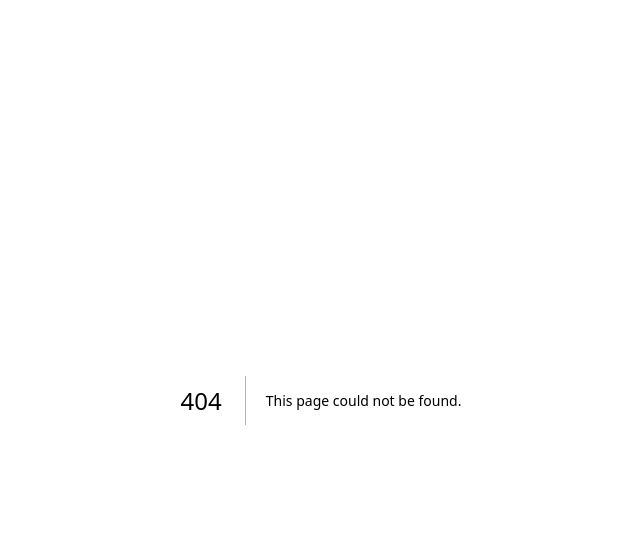
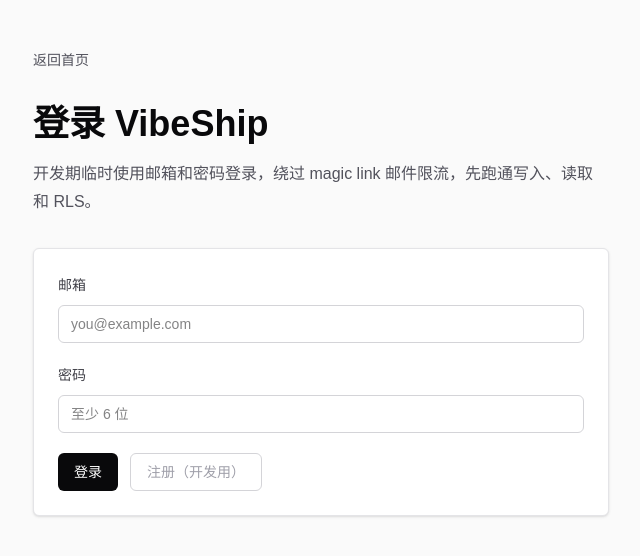
Before and after one commit to guminghui1996-gif/vibeship, a Next.js app: page /login in a window 1280 px wide. Before the commit this address had no page. Shown: the top 556 px of the page, without its empty margins (319-959 px from the left). Built offline with nearby package versions, Linux system fonts and the light colour scheme; no server answers.

Commit message:
supabase logs primary + day4 archive

```diff
--- /dev/null
+++ b/app/login/page.tsx
@@ -0,0 +1,138 @@
+"use client";
+
+import Link from "next/link";
+import { FormEvent, useState } from "react";
+import { useRouter } from "next/navigation";
+import { supabase } from "@/lib/supabaseClient";
+
+export default function LoginPage() {
+  const router = useRouter();
+  const [email, setEmail] = useState("");
+  const [password, setPassword] = useState("");
+  const [error, setError] = useState("");
+  const [message, setMessage] = useState("");
+  const [isPending, setIsPending] = useState(false);
+
+  async function handleLogin(event: FormEvent<HTMLFormElement>) {
+    event.preventDefault();
+    setError("");
+    setMessage("");
+    setIsPending(true);
+
+    const { error: signInError } = await supabase.auth.signInWithPassword({
+      email,
+      password
+    });
+
+    setIsPending(false);
+
+    if (signInError) {
+      setError(signInError.message);
+      return;
+    }
+
+    router.push("/new");
+  }
+
+  async function handleSignUp() {
+    setError("");
+    setMessage("");
+    setIsPending(true);
+
+    const { error: signUpError } = await supabase.auth.signUp({
+      email,
+      password
+    });
+
+    setIsPending(false);
+
+    if (signUpError) {
+      setError(signUpError.message);
+      return;
+    }
+
+    setMessage("注册成功。现在可以用这个邮箱和密码登录。");
+  }
+
+  return (
+    <main className="min-h-screen bg-zinc-50 px-6 py-12 text-zinc-950">
+      <section className="mx-auto w-full max-w-xl">
+        <Link
+          className="text-sm font-medium text-zinc-600 transition hover:text-zinc-950"
+          href="/"
+        >
+          返回首页
+        </Link>
+
+        <header className="mt-8">
+          <h1 className="text-3xl font-semibold tracking-normal sm:text-4xl">
+            登录 VibeShip
+          </h1>
+          <p className="mt-4 text-base leading-7 text-zinc-600">
+            开发期临时使用邮箱和密码登录，绕过 magic link 邮件限流，先跑通写入、读取和 RLS。
+          </p>
+        </header>
+
+        <form
+          className="mt-8 rounded-md border border-zinc-200 bg-white p-6 shadow-sm"
+          onSubmit={handleLogin}
+        >
+          <label className="block">
+            <span className="text-sm font-medium text-zinc-700">邮箱</span>
+            <input
+              className="mt-2 w-full rounded-md border border-zinc-300 bg-white px-3 py-2 text-sm outline-none transition focus:border-zinc-950"
+              onChange={(event) => setEmail(event.target.value)}
+              placeholder="you@example.com"
+              required
+              type="email"
+              value={email}
+            />
+          </label>
+
+          <label className="mt-5 block">
+            <span className="text-sm font-medium text-zinc-700">密码</span>
+            <input
+              className="mt-2 w-full rounded-md border border-zinc-300 bg-white px-3 py-2 text-sm outline-none transition focus:border-zinc-950"
+              minLength={6}
+              onChange={(event) => setPassword(event.target.value)}
+              placeholder="至少 6 位"
+              required
+              type="password"
+              value={password}
+            />
+          </label>
+
+          <div className="mt-5 flex flex-wrap gap-3">
+            <button
+              className="inline-flex items-center rounded-md bg-zinc-950 px-4 py-2 text-sm font-medium text-white transition hover:bg-zinc-800 disabled:cursor-not-allowed disabled:bg-zinc-400"
+              disabled={isPending}
+              type="submit"
+            >
+              {isPending ? "处理中..." : "登录"}
+            </button>
+            <button
+              className="inline-flex items-center rounded-md border border-zinc-300 bg-white px-4 py-2 text-sm font-medium text-zinc-950 transition hover:bg-zinc-50 disabled:cursor-not-allowed disabled:text-zinc-400"
+              disabled={isPending || !email || password.length < 6}
+              onClick={handleSignUp}
+              type="button"
+            >
+              注册（开发用）
+            </button>
+          </div>
+
+          {message ? (
+            <p className="mt-4 rounded-md border border-emerald-200 bg-emerald-50 p-4 text-sm text-emerald-800">
+              {message}
+            </p>
+          ) : null}
+
+          {error ? (
+            <p className="mt-4 rounded-md border border-red-200 bg-red-50 p-4 text-sm text-red-700">
+              {error}
+            </p>
+          ) : null}
+        </form>
+      </section>
+    </main>
+  );
+}
--- a/app/new/NewLogForm.tsx
+++ b/app/new/NewLogForm.tsx
@@ -1,11 +1,9 @@
 "use client";
 
 import Link from "next/link";
-import { useActionState, useMemo, useState } from "react";
+import { FormEvent, useMemo, useState } from "react";
 import Markdown from "@/app/components/Markdown";
-import { saveLogAction, type SaveLogState } from "./actions";
-
-const initialState: SaveLogState = {};
+import { supabase } from "@/lib/supabaseClient";
 
 function getToday() {
   return new Date().toLocaleDateString("en-CA");
@@ -18,7 +16,7 @@
     .filter(Boolean);
 }
 
-function buildPreview({
+function buildMarkdown({
   keyLearnings,
   title,
   todayShipped,
@@ -50,24 +48,25 @@
     "",
     "### Tomorrow plan (3)",
     "",
-    ...(plan.length ? plan.map((item, index) => `${index + 1}) ${item}`) : ["1) "])
+    ...(plan.length ? plan.map((item, index) => `${index + 1}) ${item}`) : ["1) "]),
+    ""
   ].join("\n");
 }
 
 export default function NewLogForm() {
-  const [state, formAction, isPending] = useActionState(
-    saveLogAction,
-    initialState
-  );
   const [date, setDate] = useState(getToday);
   const [title, setTitle] = useState("VibeShip Daily Log");
   const [todayShipped, setTodayShipped] = useState("");
   const [keyLearnings, setKeyLearnings] = useState("");
   const [tomorrowPlan, setTomorrowPlan] = useState("");
+  const [error, setError] = useState("");
+  const [message, setMessage] = useState("");
+  const [savedHref, setSavedHref] = useState("");
+  const [isPending, setIsPending] = useState(false);
 
   const preview = useMemo(
     () =>
-      buildPreview({
+      buildMarkdown({
         keyLearnings,
         title,
         todayShipped,
@@ -76,9 +75,48 @@
     [keyLearnings, title, todayShipped, tomorrowPlan]
   );
 
+  async function handleSubmit(event: FormEvent<HTMLFormElement>) {
+    event.preventDefault();
+    setError("");
+    setMessage("");
+    setSavedHref("");
+    setIsPending(true);
+
+    const {
+      data: { user },
+      error: userError
+    } = await supabase.auth.getUser();
+
+    if (userError || !user) {
+      setIsPending(false);
+      setError("请先登录，再保存日志。");
+      return;
+    }
+
+    const { error: saveError } = await supabase.from("logs").upsert(
+      {
+        content_md: preview,
+        log_date: date,
+        title,
+        user_id: user.id
+      },
+      { onConflict: "user_id,log_date" }
+    );
+
+    setIsPending(false);
+
+    if (saveError) {
+      setError(saveError.message);
+      return;
+    }
+
+    setSavedHref(`/logs/db/${date}`);
+    setMessage("已保存到 Supabase。");
+  }
+
   return (
     <div className="mt-8 grid gap-8 lg:grid-cols-[minmax(0,1fr)_minmax(0,1fr)]">
-      <form action={formAction} className="space-y-5">
+      <form className="space-y-5" onSubmit={handleSubmit}>
         <label className="block">
           <span className="text-sm font-medium text-zinc-700">日期</span>
           <input
@@ -151,8 +189,14 @@
             disabled={isPending}
             type="submit"
           >
-            {isPending ? "保存中..." : "保存日志"}
+            {isPending ? "保存中..." : "保存到 Supabase"}
           </button>
+          <Link
+            className="text-sm font-medium text-zinc-600 transition hover:text-zinc-950"
+            href="/login"
+          >
+            登录
+          </Link>
           <Link
             className="text-sm font-medium text-zinc-600 transition hover:text-zinc-950"
             href="/logs"
@@ -161,18 +205,25 @@
           </Link>
         </div>
 
-        {state.message ? (
+        {message ? (
           <div className="rounded-md border border-emerald-200 bg-emerald-50 p-4 text-sm text-emerald-800">
-            <p>{state.message}</p>
-            <Link className="mt-2 inline-block font-medium underline" href="/logs">
-              去日志列表查看
-            </Link>
+            <p>{message}</p>
+            <div className="mt-2 flex flex-wrap gap-3">
+              <Link className="font-medium underline" href="/logs">
+                去日志列表查看
+              </Link>
+              {savedHref ? (
+                <Link className="font-medium underline" href={savedHref}>
+                  打开详情页
+                </Link>
+              ) : null}
+            </div>
           </div>
         ) : null}
 
-        {state.error ? (
+        {error ? (
           <p className="rounded-md border border-red-200 bg-red-50 p-4 text-sm text-red-700">
-            {state.error}
+            {error}
           </p>
         ) : null}
       </form>
--- a/app/new/actions.ts
+++ /dev/null
@@ -1,100 +0,0 @@
-"use server";
-
-import { mkdir, writeFile } from "node:fs/promises";
-import path from "node:path";
-import { revalidatePath } from "next/cache";
-
-export type SaveLogState = {
-  error?: string;
-  href?: string;
-  message?: string;
-};
-
-const datePattern = /^\d{4}-\d{2}-\d{2}$/;
-
-function getLines(formData: FormData, name: string) {
-  const value = formData.get(name);
-
-  if (typeof value !== "string") {
-    return [];
-  }
-
-  return value
-    .split(/\r?\n/)
-    .map((line) => line.trim())
-    .filter(Boolean);
-}
-
-function buildMarkdown(formData: FormData) {
-  const date = String(formData.get("date") ?? "").trim();
-  const title = String(formData.get("title") ?? "").trim();
-  const todayShipped = getLines(formData, "todayShipped");
-  const keyLearnings = getLines(formData, "keyLearnings");
-  const tomorrowPlan = getLines(formData, "tomorrowPlan");
-
-  if (!datePattern.test(date)) {
-    throw new Error("请输入 YYYY-MM-DD 格式的日期。");
-  }
-
-  if (!title) {
-    throw new Error("请输入日志标题。");
-  }
-
-  if (!todayShipped.length || !keyLearnings.length || !tomorrowPlan.length) {
-    throw new Error("请至少填写 Today shipped、Key learnings、Tomorrow plan 各一条。");
-  }
-
-  const markdown = [
-    "---",
-    "",
-    `## ${title}`,
-    "",
-    "### Today shipped",
-    "",
-    ...todayShipped.map((item) => `- ${item}`),
-    "",
-    "### Key learnings (3)",
-    "",
-    ...keyLearnings.map((item, index) => `${index + 1}) ${item}`),
-    "",
-    "### Tomorrow plan (3)",
-    "",
-    ...tomorrowPlan.map((item, index) => `${index + 1}) ${item}`),
-    ""
-  ].join("\n");
-
-  return { date, markdown };
-}
-
-export async function saveLogAction(
-  _previousState: SaveLogState,
-  formData: FormData
-): Promise<SaveLogState> {
-  try {
-    const { date, markdown } = buildMarkdown(formData);
-    const logsDir = path.join(process.cwd(), "logs");
-    const filePath = path.join(logsDir, `${date}.md`);
-
-    await mkdir(logsDir, { recursive: true });
-    await writeFile(filePath, markdown, { encoding: "utf8", flag: "wx" });
-
-    revalidatePath("/logs");
-    revalidatePath(`/logs/${date}`);
-
-    return {
-      href: `/logs/${date}`,
-      message: `已保存 logs/${date}.md`
-    };
-  } catch (error) {
-    const message =
-      error instanceof Error ? error.message : "保存失败，请稍后重试。";
-
-    if ((error as NodeJS.ErrnoException).code === "EEXIST") {
-      return {
-        error: "这个日期的日志已经存在，请换一个日期或手动编辑已有文件。"
-      };
-    }
-
-    return { error: message };
-  }
-}
--- a/app/new/page.tsx
+++ b/app/new/page.tsx
@@ -18,7 +18,7 @@
           </h1>
           <p className="mt-4 text-base leading-7 text-zinc-600">
             填写今天的构建记录，右侧会实时生成 Markdown 预览。保存后会写入
-            `logs/YYYY-MM-DD.md`，日志列表会自动读取它。
+            Supabase，并在日志列表的 DB Logs 区块出现。
           </p>
         </header>
 
--- a/app/page.tsx
+++ b/app/page.tsx
@@ -14,8 +14,11 @@
           记录从零开始公开构建 VibeShip 的每一天。
         </p>
         <div className="mt-8 flex flex-wrap gap-3">
-          <Link className={buttonClass} href="/logs/2026-05-31">
-            Day 1 日志（2026-05-31）
+          <Link className={buttonClass} href="/login">
+            登录
+          </Link>
+          <Link className={buttonClass} href="/new">
+            写日志
           </Link>
           <Link className={buttonClass} href="/logs">
             日志列表
--- /dev/null
+++ b/lib/supabaseClient.ts
@@ -0,0 +1,10 @@
+import { createClient } from "@supabase/supabase-js";
+
+const supabaseUrl = process.env.NEXT_PUBLIC_SUPABASE_URL;
+const supabaseAnonKey = process.env.NEXT_PUBLIC_SUPABASE_ANON_KEY;
+
+if (!supabaseUrl || !supabaseAnonKey) {
+  throw new Error("Missing Supabase environment variables.");
+}
+
+export const supabase = createClient(supabaseUrl, supabaseAnonKey);
--- a/package.json
+++ b/package.json
@@ -9,6 +9,7 @@
     "lint": "eslint"
   },
   "dependencies": {
+    "@supabase/supabase-js": "^2.106.2",
     "next": "^16.2.6",
     "react": "^19.2.6",
     "react-dom": "^19.2.6",
```
Also changed, not shown: 1 other file (tests, documents, lock files or other folders).
